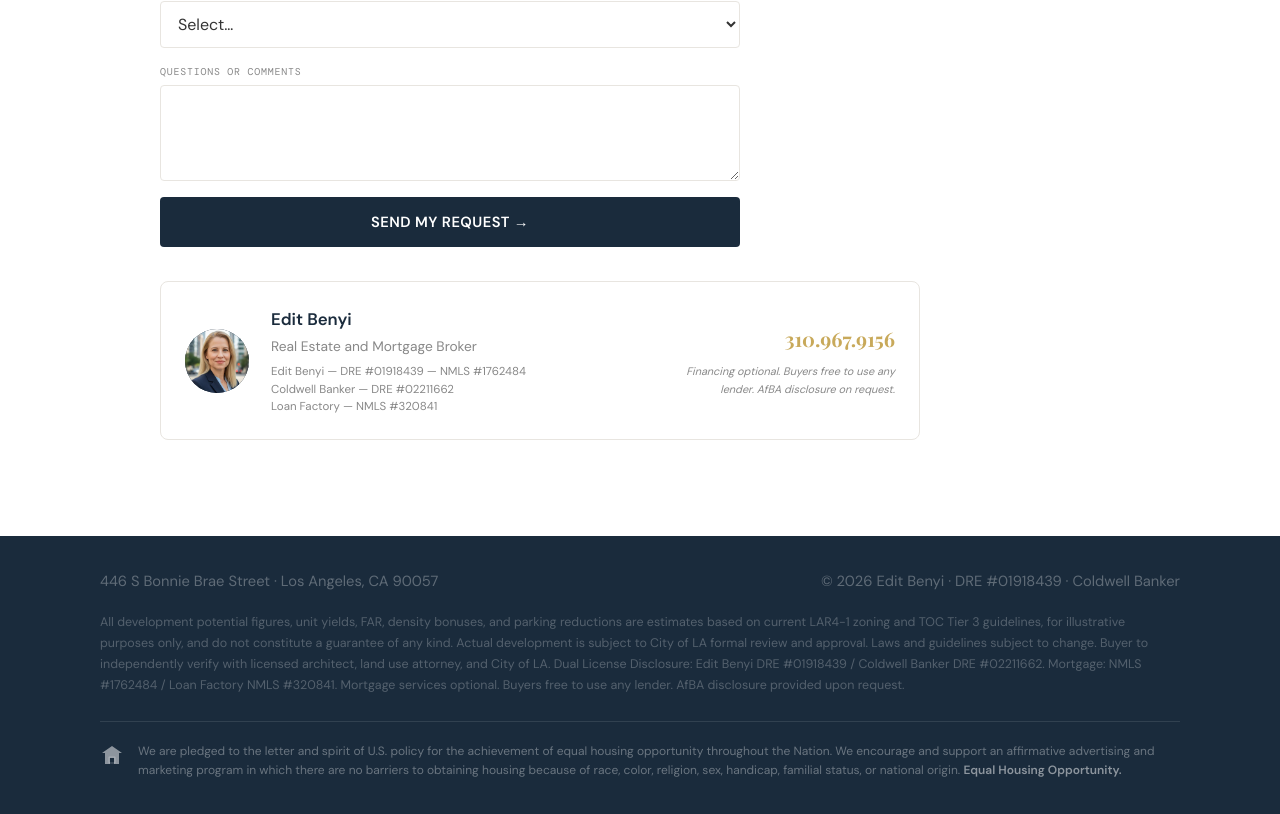
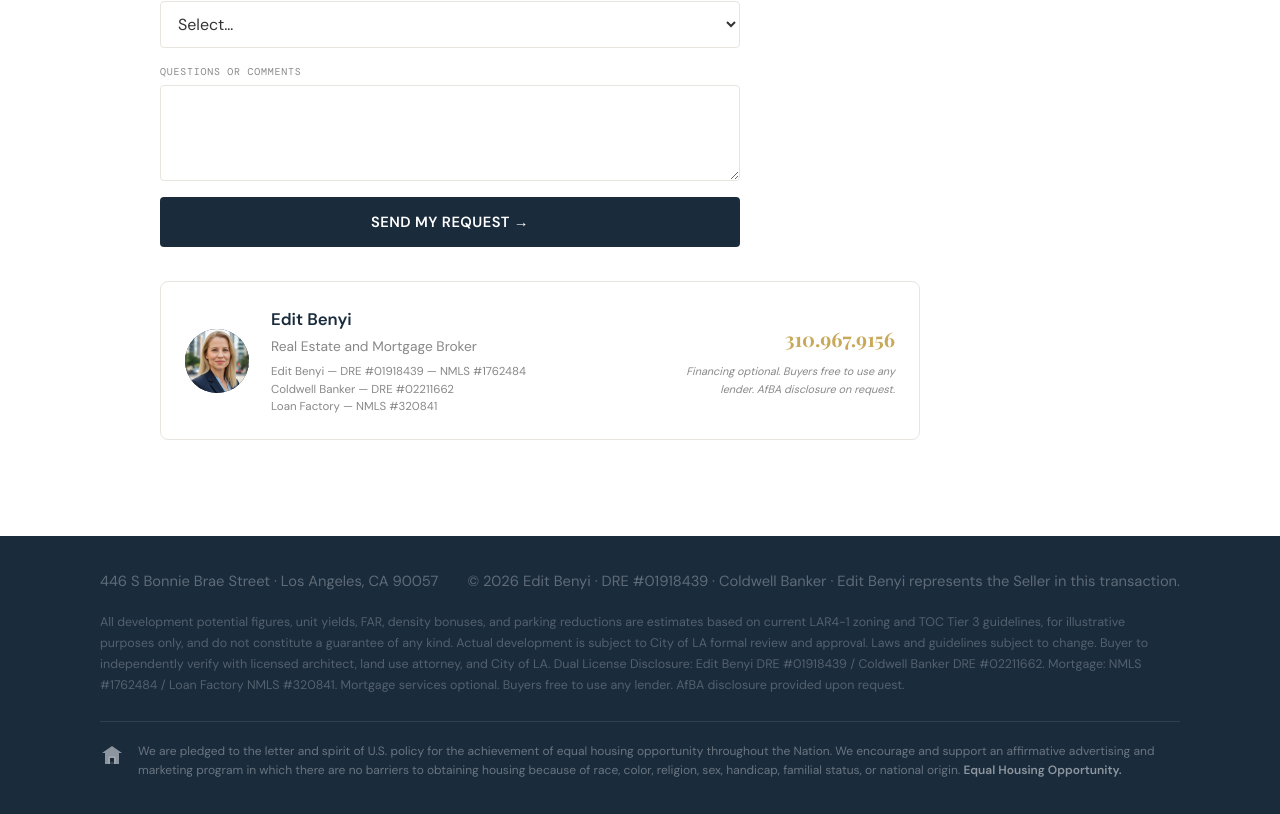
Before and after one commit to Ebenyi1976/446-bonnie-brea, a Next.js app: page / in a window 1280 px wide. Shown: the part 7950-8764 px from the top of the page. Built offline with nearby package versions, Linux system fonts and the light colour scheme.

Commit message:
Add seller agency disclosure to footer

```diff
--- a/app/page.tsx
+++ b/app/page.tsx
@@ -249,7 +249,7 @@ export default function Home() {
       <footer className="footer">
         <div className="footerTop">
           <span>446 S Bonnie Brae Street · Los Angeles, CA 90057</span>
-          <span>© 2026 Edit Benyi · DRE #01918439 · Coldwell Banker</span>
+          <span>© 2026 Edit Benyi · DRE #01918439 · Coldwell Banker · Edit Benyi represents the Seller in this transaction.</span>
         </div>
         <p className="footerDisc">All development potential figures, unit yields, FAR, density bonuses, and parking reductions are estimates based on current LAR4-1 zoning and TOC Tier 3 guidelines, for illustrative purposes only, and do not constitute a guarantee of any kind. Actual development is subject to City of LA formal review and approval. Laws and guidelines subject to change. Buyer to independently verify with licensed architect, land use attorney, and City of LA. Dual License Disclosure: Edit Benyi DRE #01918439 / Coldwell Banker DRE #02211662. Mortgage: NMLS #1762484 / Loan Factory NMLS #320841. Mortgage services optional. Buyers free to use any lender. AfBA disclosure provided upon request.</p>
         <div className="footerEho">
```
